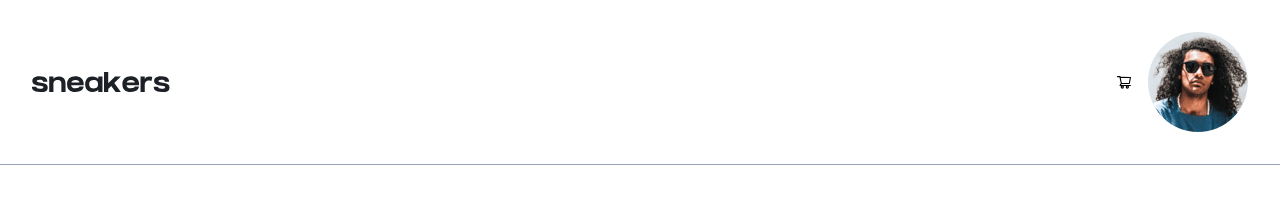
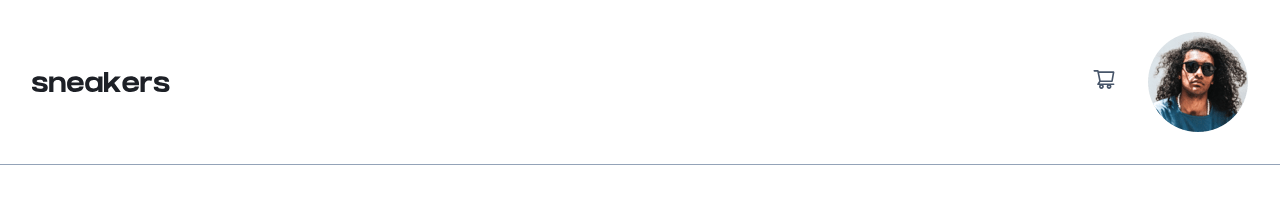
Before and after one commit to Tony-Leng/React-eCommerce-product-page, a React (Create React App) app: page / in a window 1280 px wide. Shown: the top 215 px of the page. Built offline with nearby package versions, Linux system fonts and the light colour scheme.

Commit message:
added cart

```diff
--- a/src/App.js
+++ b/src/App.js
@@ -6,6 +6,7 @@ import minus from "./images/icon-minus.svg";
 import plus from "./images/icon-plus.svg";
 import Header from "./components/Header"
 import Lightbox from "./components/Lightbox"
+import Cart from "./components/Cart";
 
 
 function App() {
@@ -133,7 +134,7 @@ function App() {
               </ul>
 
               <div className="lg:flex-1">
-                <button className="flex items-center justify-center gap-4 bg-orange-500 py-2 px-4 text-white font-bold rounded-lg shadow mt-5 w-full lg:mt-0 hover:bg-orange-600">
+                <button className="flex items-center justify-center gap-4 bg-orange-500 py-2 px-4 text-white font-bold rounded-lg shadow mt-5 w-full lg:mt-0 hover:bg-orange-600 transition-all duration-200">
                   <AiOutlineShoppingCart
                   className="text-2xl"/> Add to cart
                 </button>
--- /dev/null
+++ b/src/components/Cart.js
@@ -0,0 +1,31 @@
+import React from "react";
+import thumbnail from "../images/image-product-1-thumbnail.jpg";
+import iconDelete from "./images/icon-delete.svg";
+
+export default function Cart() {
+  const text = "Autumn Limited Edition Sneakers"
+
+  return <>
+    <article className="bg-white round-2xl shadow-2xl p-8 absolute right-8 top-32 left-8 lg:w-96 lg:left-auto lg:top-20"
+    style={{
+      zIndex: 1000,
+      width: "300px",
+    }}>
+      <h2 className="border-b border-slate-400 font-bold pb-2 mb-8">Cart</h2>
+
+      <div className="flex items-center justify-between">
+        <img src={thumbnail} alt=""className="rounded-lg w-14"/>
+        <ul>
+          <li className="text-slate-600 text-small">{`${text.substring(0, 23)}...`}</li>
+          <li>$125.00 x 3 <span className="font-bold text-slate-900">$375.00</span></li>
+        </ul>
+
+        <button>
+          <img src={iconDelete} alt=""/>
+        </button>
+      </div>
+
+      <button className="bg-orange-500 py-2 px-4 text-white font-bold rounded-lg shadow mt-5 w-full hover:bg-orange-600 transition-all duration-200">Checkout</button>
+    </article>
+  </>;
+}
--- a/src/components/Header.js
+++ b/src/components/Header.js
@@ -4,12 +4,14 @@ import {AiOutlineShoppingCart} from "react-icons/ai";
 import avatar from "../images/image-avatar.png";
 import menu from "../images/icon-menu.svg"
 import close from "../images/icon-close.svg"
+import Cart from "./Cart";
 
 export default function Header() {
   const [isOpen, setIsOpen] = useState(false);
+  const [cartIsOpen, setCartIsOpen] = useState(false);
 
   return (
-    <header className="flex items-center justify-between p-8 border-b border-slate-400 max-w-7xl mx-auto">
+    <header className="relative flex items-center justify-between p-8 border-b border-slate-400 max-w-7xl mx-auto">
       <div className="flex items-center justify-start gap-4">
         <ul className="flex items-center justify-start gap-4">
           {!isOpen && (
@@ -19,12 +21,13 @@ export default function Header() {
               className="cursor-pointer"/>
           </li>
           )}
-            {isOpen &&
-              <li onClick={() => setIsOpen(false)}
-              className="lg:hidden close">
-              <img src={close} alt=""
-              className="cursor-pointer w-6"/>
-            </li>}
+          {isOpen && (
+            <li onClick={() => setIsOpen(false)}
+            className="lg:hidden close">
+            <img src={close} alt=""
+            className="cursor-pointer w-6"/>
+          </li>
+          )}
           <li>
             <img src={logo} alt=""/>
           </li>
@@ -44,9 +47,17 @@ export default function Header() {
 
         <div>
           <ul className="flex items-center justify-start gap-4">
-            <li><button></button></li>
-              <AiOutlineShoppingCart />
-            <li><img src={avatar} alt="" className="width-12"></img></li>
+            <li>
+              <button onClick={() => setCartIsOpen(!cartIsOpen)}>
+                <AiOutlineShoppingCart className="text-2xl text-slate-600" />
+              </button>
+            </li>
+            <li>
+              {cartIsOpen && <Cart />}
+            </li>
+            <li>
+              <img src={avatar} alt="" className="width-12"></img>
+            </li>
           </ul>
         </div>
     </header>
```
Also changed, not shown: src/images/image-product-1-thumbnail.jpg (added).
